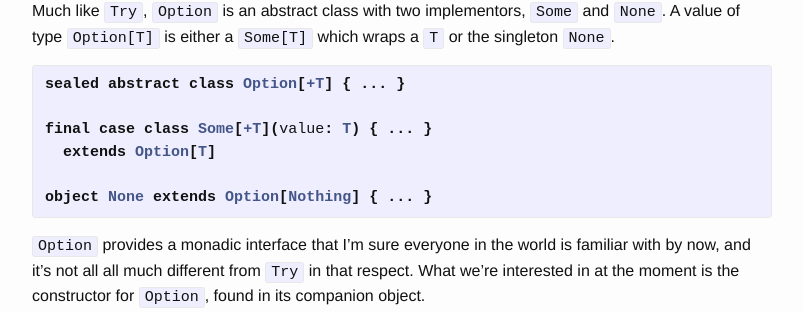
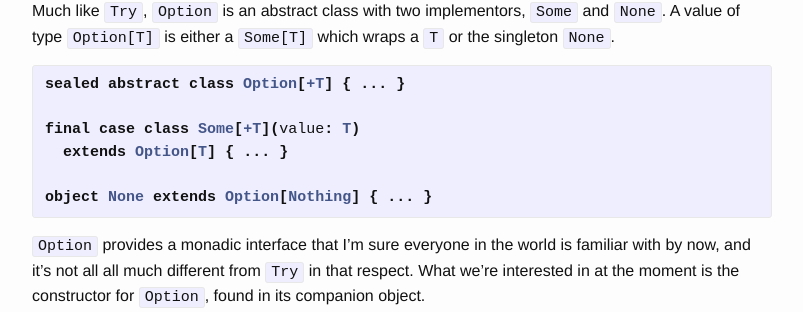
Before and after one commit to friedbrice/friedbrice.github.io, a Jekyll site: the page built from _posts/2017-01-15-scala-try-is-broken.md, in a window 1280 px wide and 900 px high, scrolled down 2084 px. Shown: the part 139-451 px from the top of the window, without its empty margins (238-1041 px from the left). Built offline with Jekyll 4.4.1, drawn with Linux system fonts in a browser that asks for light colours; comment, search, counter and statistics services are not loaded.

Commit message:
fixed error

```diff
--- a/_posts/2017-01-15-scala-try-is-broken.md
+++ b/_posts/2017-01-15-scala-try-is-broken.md
@@ -103,8 +103,8 @@ A value of type `Option[T]` is either a `Some[T]` which wraps a `T` or the singl
 {% highlight scala %}
 sealed abstract class Option[+T] { ... }
 
-final case class Some[+T](value: T) { ... }
-  extends Option[T]
+final case class Some[+T](value: T)
+  extends Option[T] { ... }
 
 object None extends Option[Nothing] { ... }
 {% endhighlight %}
```
